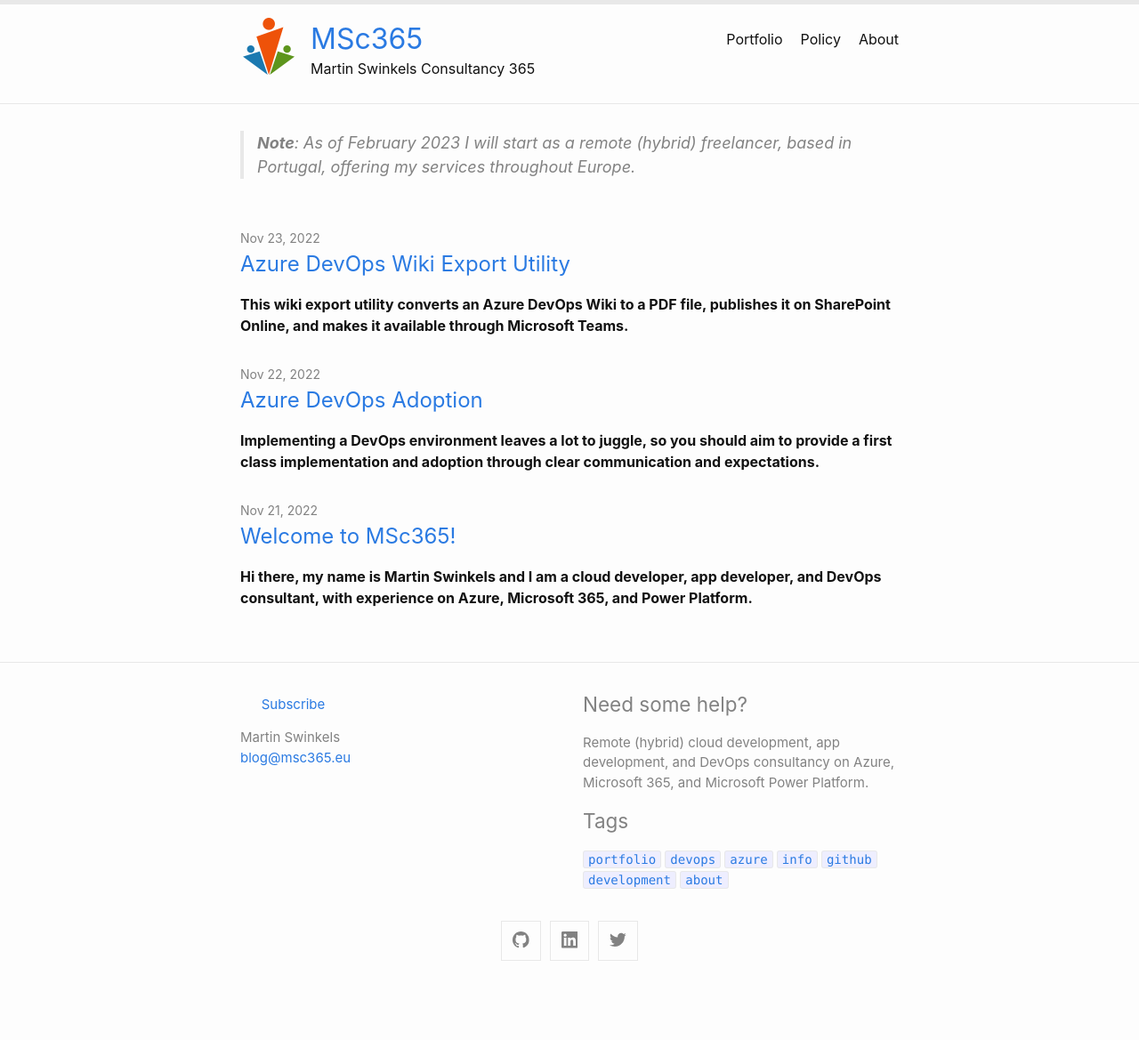
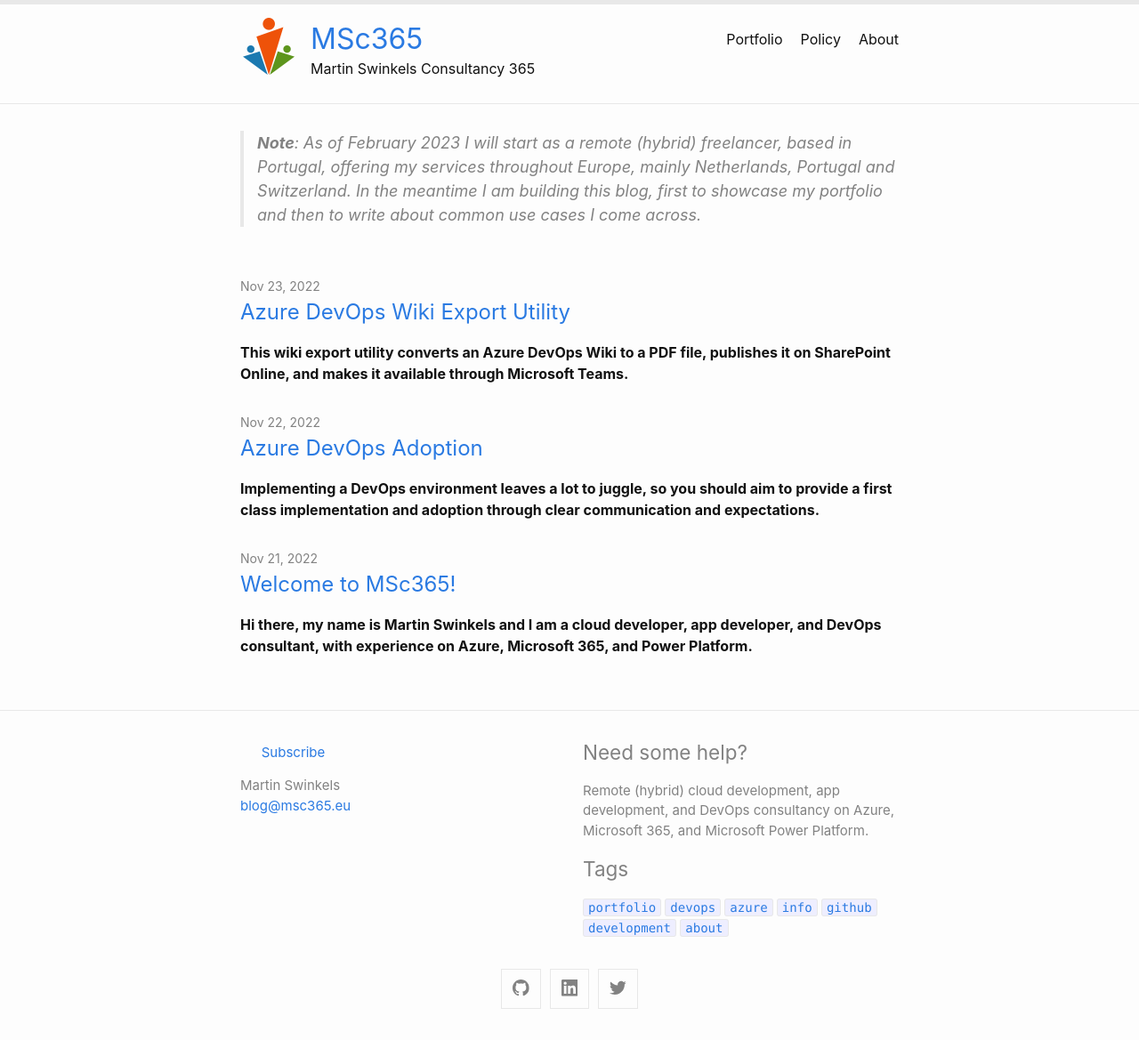
Before and after one commit to msc365/msc365.github.io, a Jekyll site: the page built from index.md, in a window 1280 px wide. Shown: the whole page at 89% size. Built offline with Jekyll 4.4.1, drawn with Linux system fonts in a browser that asks for light colours; before the commit the page ends 1115 px from its top, so only the background shows below that.

Commit message:
Update index.md

```diff
--- a/index.md
+++ b/index.md
@@ -8,6 +8,6 @@
 layout: home
 ---
 
-> **Note**: As of February 2023 I will start as a remote (hybrid) freelancer, based in Portugal, offering my services throughout Europe.
+> **Note**: As of February 2023 I will start as a remote (hybrid) freelancer, based in Portugal, offering my services throughout Europe, mainly Netherlands, Portugal and Switzerland. In the meantime I am building this blog, first to showcase my portfolio and then to write about common use cases I come across.
 
 <br>
```
